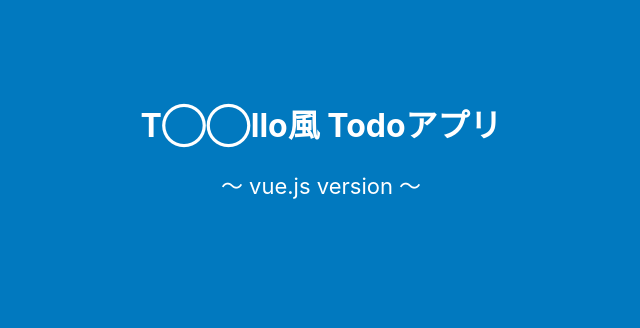
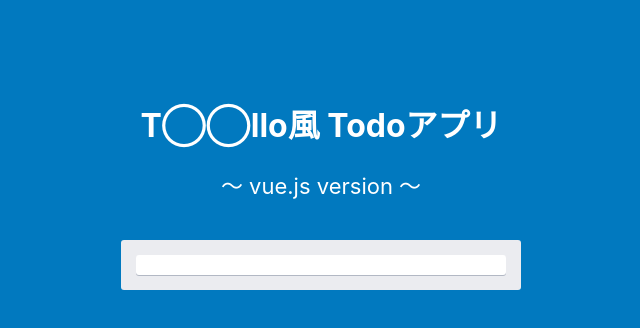
Before and after one commit to centerRyo/Todo_Vue, a Vue app: page index.html in a window 1280 px wide. Shown: the whole page, without its empty margins (319-959 px from the left). Built offline with nearby package versions, Linux system fonts and the light colour scheme.

Commit message:
HTMLを作成した

```diff
--- a/index.html
+++ b/index.html
@@ -10,6 +10,16 @@
   <div class="main">
     <h1 class="mainTitle">T◯◯llo風 Todoアプリ</h1>
     <p class="subTitle">〜 vue.js version 〜</p>
+
+    <div id="app">
+      <div class="todoArea">
+        <ul class="list">
+          <li class="list__item">
+
+          </li>
+        </ul>
+      </div>
+    </div>
   </div>
   <script src="dist/js/bundle.js"></script>
 </body>
```
